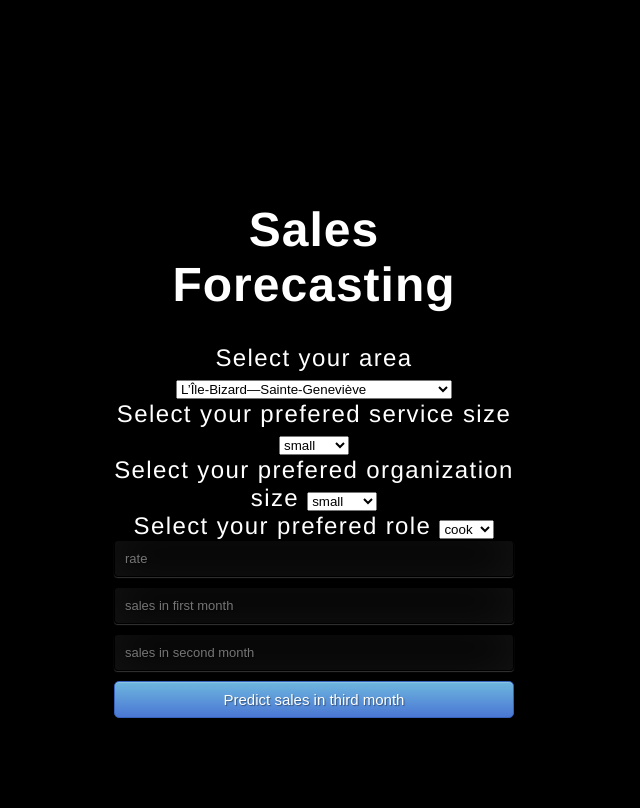
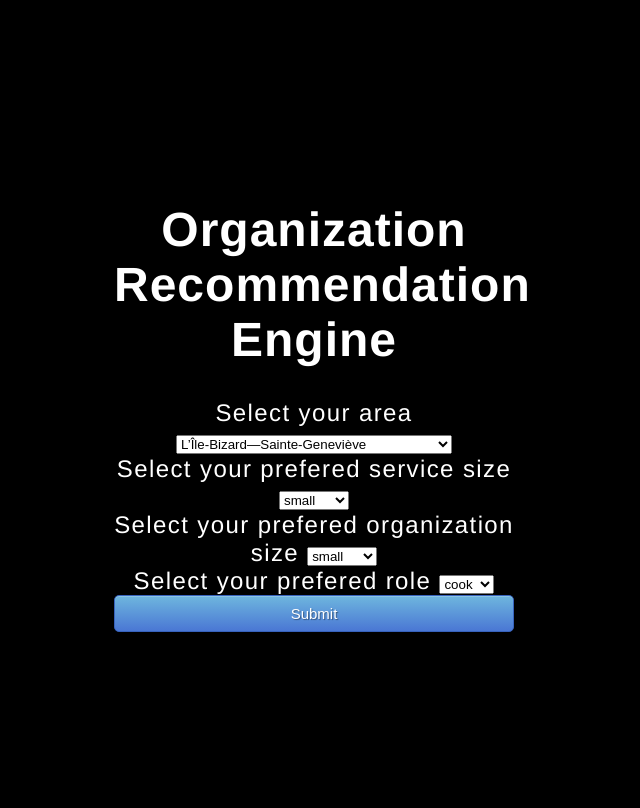
Before and after one commit to duncan-wang/placedumarche_recengine, a Flask app: page / in a window 1280 px wide. Shown: the whole page, without its empty margins (376-1016 px from the left). Run offline with Flask 2, Linux system fonts and the light colour scheme.

Commit message:
dropdowns

```diff
--- a/templates/index.html
+++ b/templates/index.html
@@ -13,7 +13,7 @@
 
 <body style="background: #000;">
  <div class="login">
-	<h1>Sales Forecasting</h1>
+	<h1>Organization Recommendation Engine</h1>
 
      <!-- Main Input For Receiving Query to our ML -->
     <form action="{{ url_for('predict')}}"method="post">
@@ -75,12 +75,8 @@
                     </select>
                 </label>
             </div>
-    	<input type="text" name="rate" placeholder="rate" required="required" />
-        <input type="text" name="sales in first month" placeholder="sales in first month" required="required" />
-		<input type="text" name="sales in second month" placeholder="sales in second month" required="required" />
 
-
-        <button type="submit" class="btn btn-primary btn-block btn-large">Predict sales in third month</button>
+        <button type="submit" class="btn btn-primary btn-block btn-large">Submit</button>
     </form>
 
    <br>
```
